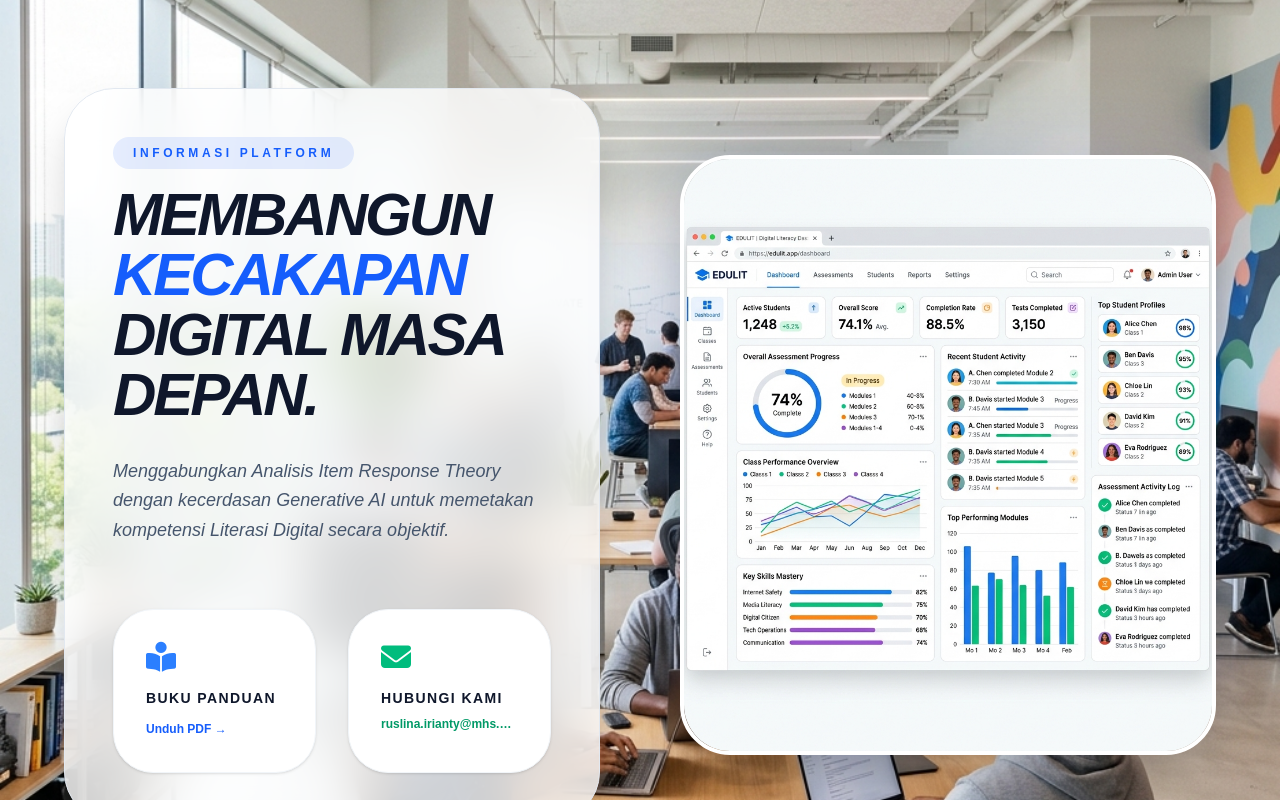
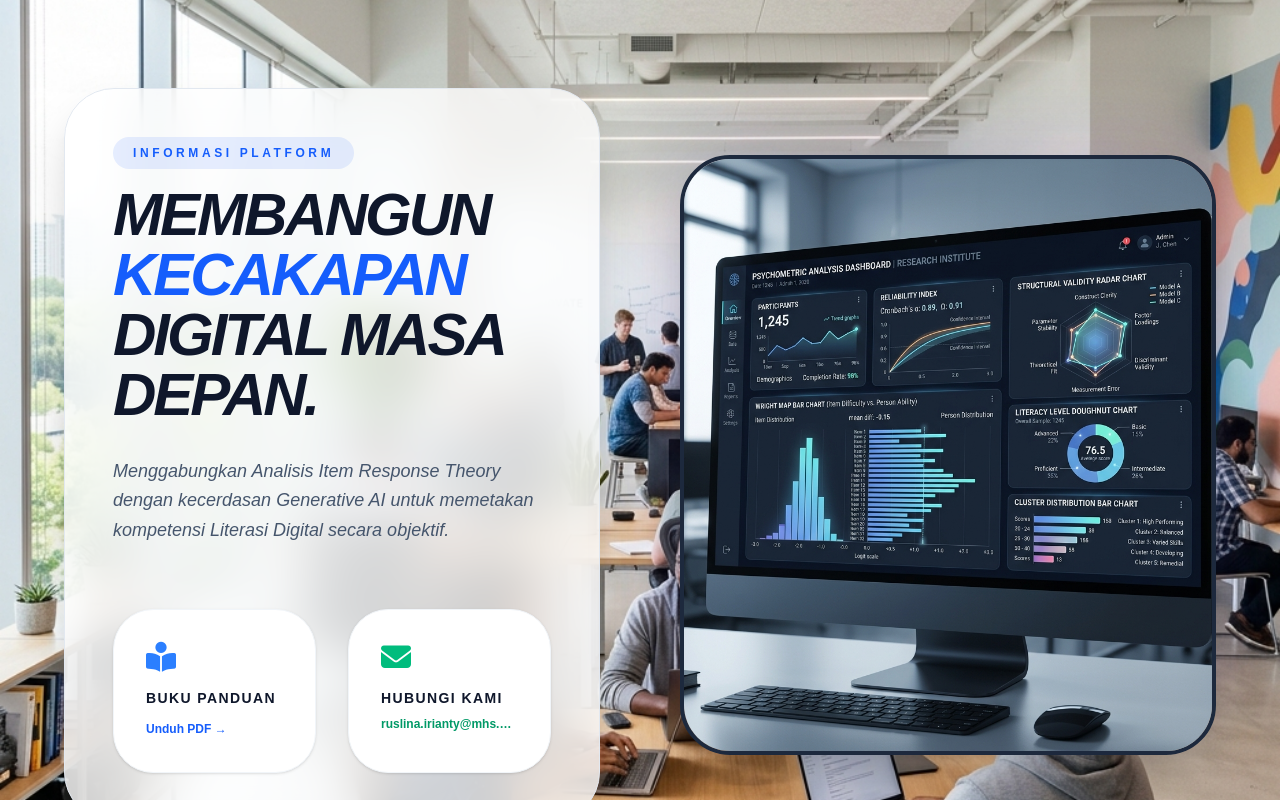
Before and after one commit to cathaleya/web_e-assesment, a Next.js app: page / in a window 1280 px wide. Shown: the part 840-1640 px from the top of the page. Built offline with nearby package versions, Linux system fonts and the light colour scheme.

Commit message:
Update platform preview image to show Dark Admin Psychometric Analysis

```diff
--- a/src/app/page.tsx
+++ b/src/app/page.tsx
@@ -117,8 +117,8 @@ export default function LandingPage() {
             </div>
 
             <div className="relative group">
-              <div className="aspect-square bg-blue-600/10 rounded-[60px] absolute -inset-4 blur-2xl group-hover:bg-blue-600/20 transition-all"></div>
-              <img src="/platform_mockup.png" alt="Platform Preview" className="relative z-10 rounded-[50px] shadow-2xl border-4 border-white object-cover w-full h-[600px] transform group-hover:scale-[1.02] transition-transform duration-500" />
+              <div className="aspect-square bg-indigo-600/10 rounded-[60px] absolute -inset-4 blur-2xl group-hover:bg-indigo-600/20 transition-all"></div>
+              <img src="/admin_preview.png" alt="Admin Psychometric Analysis Preview" className="relative z-10 rounded-[50px] shadow-2xl border-4 border-slate-800 object-cover w-full h-[600px] transform group-hover:scale-[1.02] transition-transform duration-500" />
             </div>
           </div>
         </div>
```
Also changed, not shown: public/admin_preview.png (added).
